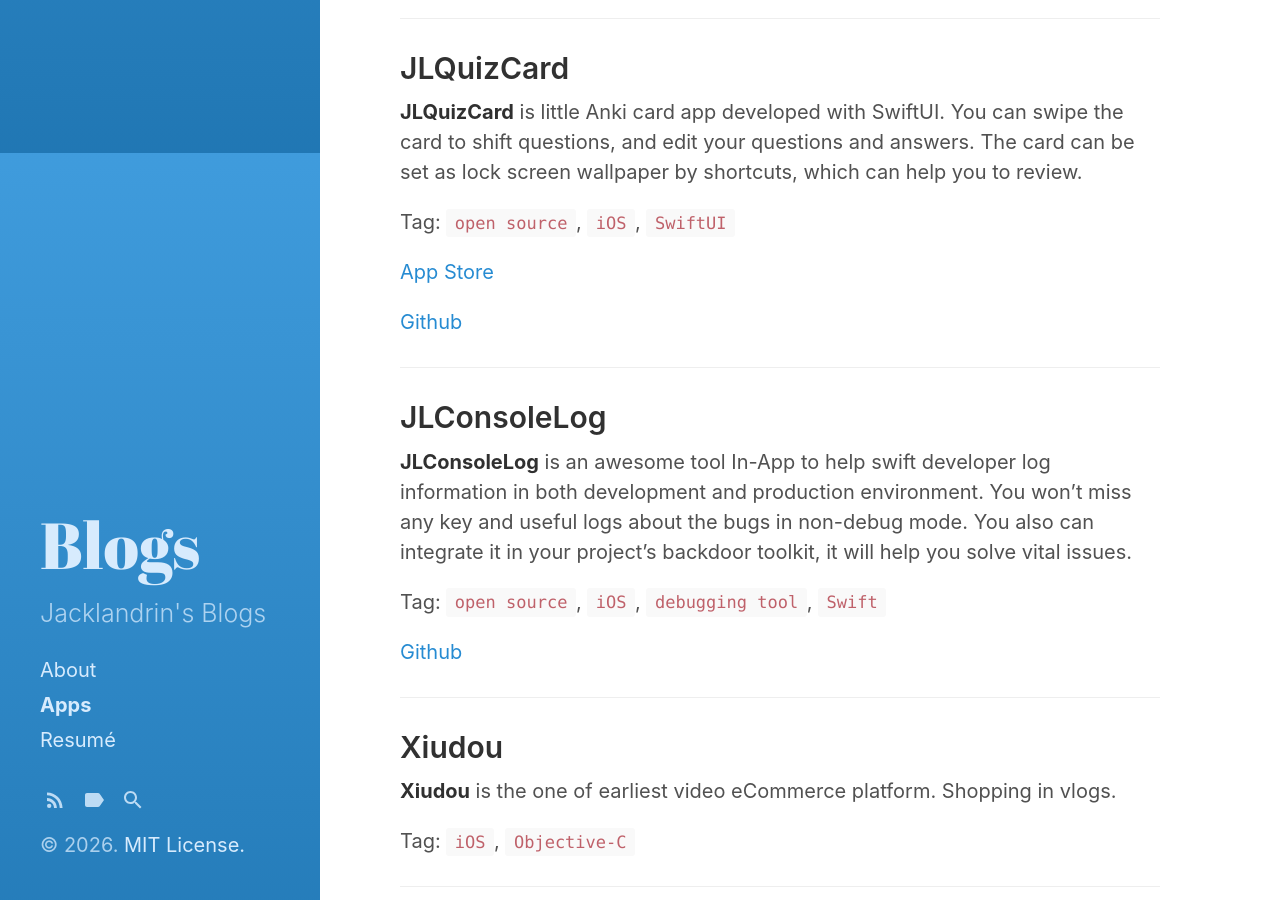
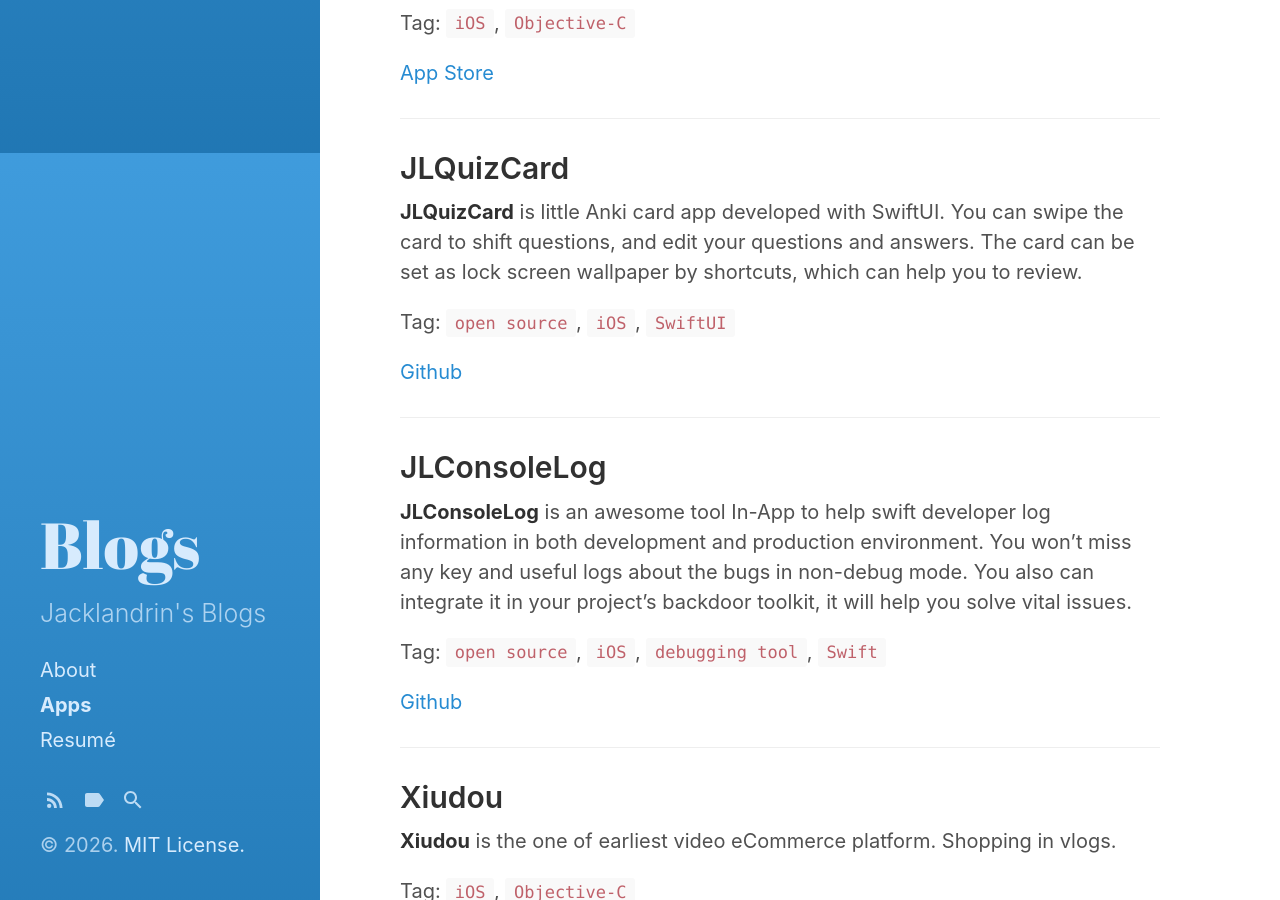
Before and after one commit to jacklandrin/jacklandrin.github.io, a Jekyll site: the page built from category/Apps.md, in a window 1280 px wide and 900 px high, scrolled down 2547 px. Built offline with Jekyll 4.4.1, drawn with Linux system fonts in a browser that asks for light colours.

Commit message:
fix format

```diff
--- a/category/Apps.md
+++ b/category/Apps.md
@@ -44,6 +44,7 @@
 Tag: `open source`, `macOS`, `SwiftUI`
 
 [OnlySwitch](https://onlyswitch.click)
+
 [Github](https://github.com/jacklandrin/OnlySwitch)
 
 ---
@@ -56,6 +57,7 @@
 Tag: `iOS`, `SwiftUI`
 
 [QRCobot](https://www.jacklandrin.com/qrcobot/)
+
 [App Store](https://apps.apple.com/us/app/qrcobot-qr-code-bar-code/id1590006394)
 
 ---
@@ -90,7 +92,6 @@
 
 Tag: `open source`, `iOS`, `SwiftUI`
 
-[App Store](https://apps.apple.com/us/app/wallcard/id1601311095)
 
 [Github](https://github.com/jacklandrin/JLQuizCard)
 
```
